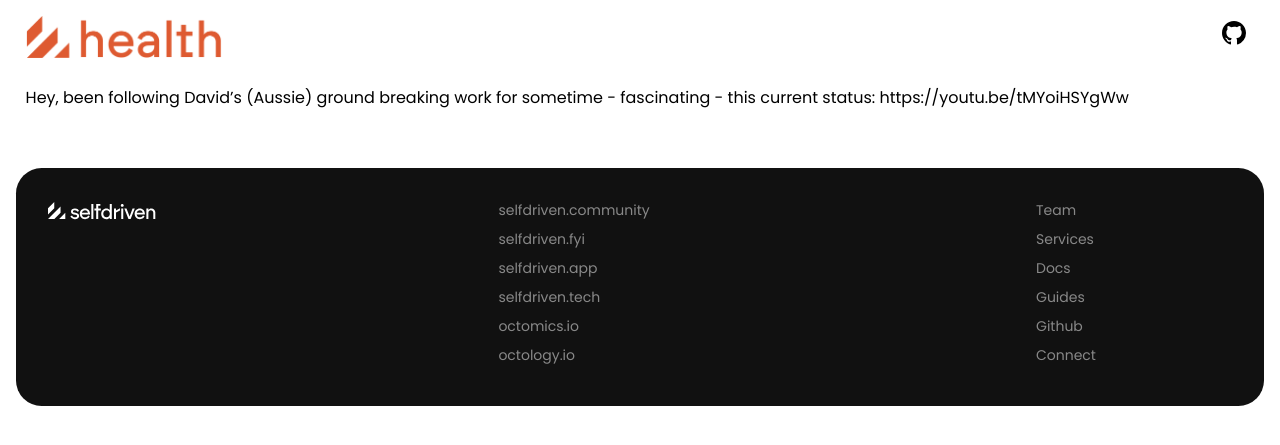
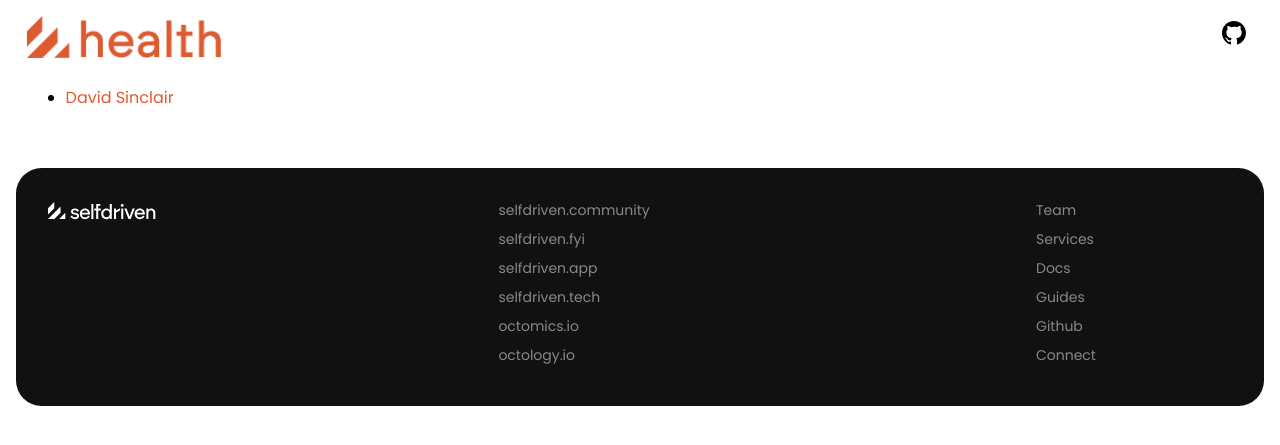
Before and after one commit to selfdriven-foundation/selfdriven-health, a Jekyll site: the page built from docs/pages/research.md, in a window 1280 px wide. Shown: the top 445 px of the page. Built offline with Jekyll 4.4.1, drawn with Linux system fonts in a browser that asks for light colours.

Commit message:
Update research.md

```diff
--- a/docs/pages/research.md
+++ b/docs/pages/research.md
@@ -3,4 +3,4 @@
 permaLink: /research
 ---
 
-Hey, been following David’s (Aussie) ground breaking work for sometime - fascinating - this current status: https://youtu.be/tMYoiHSYgWw
+- [David Sinclair](https://youtu.be/tMYoiHSYgWw)
```
